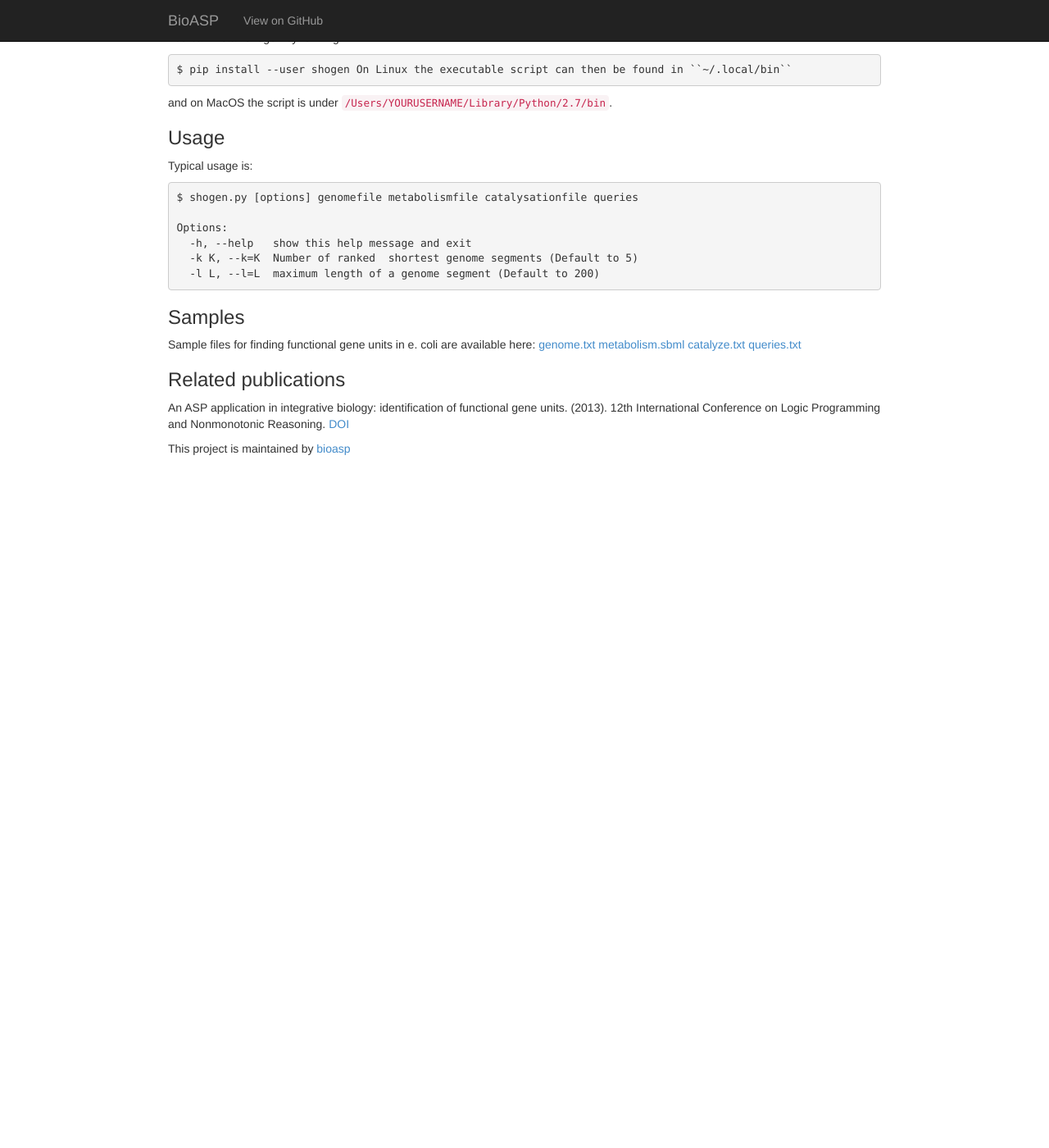
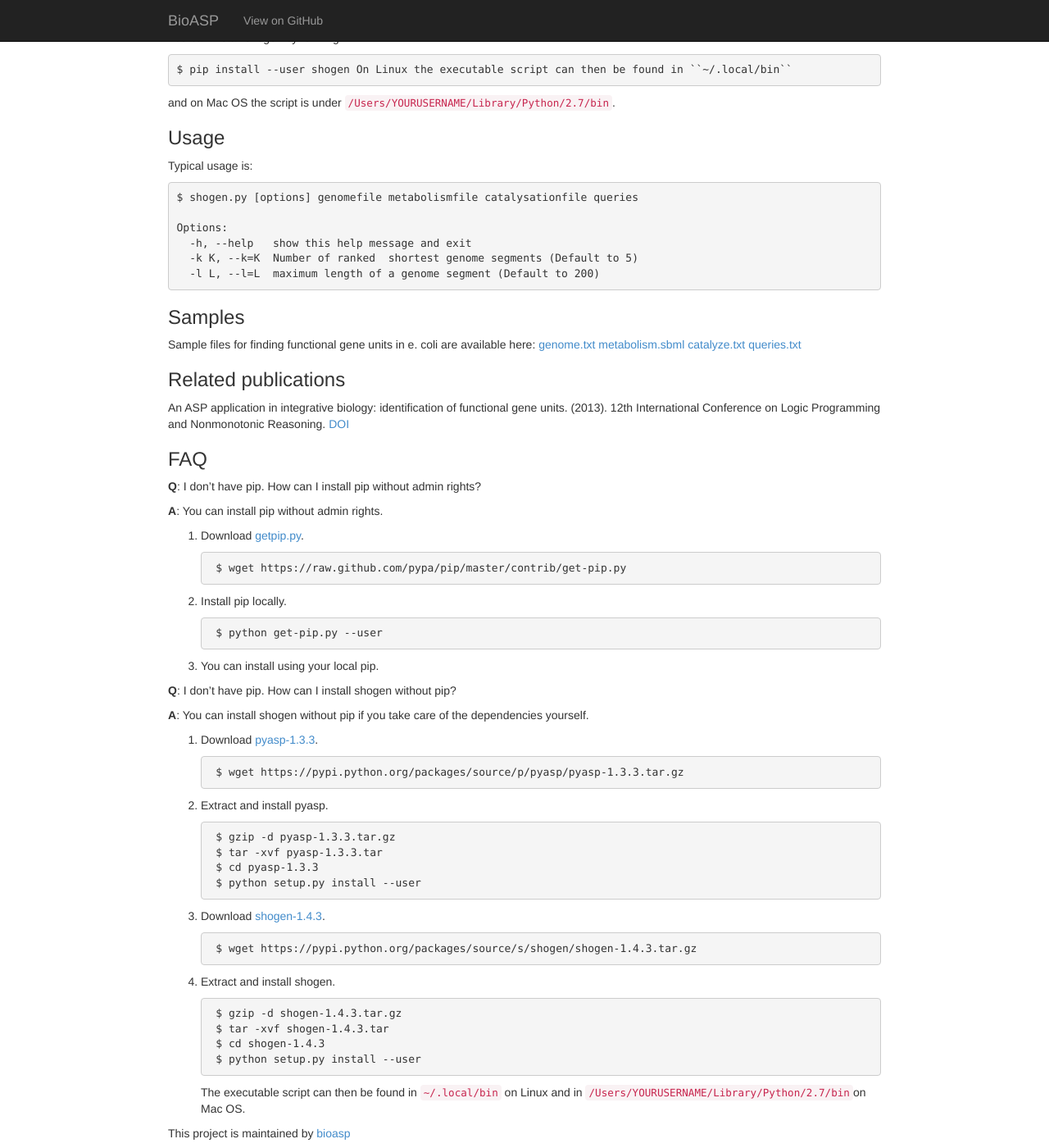
Before and after one commit to bioasp/shogen, a Jekyll site: the page built from index.md, in a window 1280 px wide and 1400 px high, scrolled down 411 px. Shown: the whole window at 82% size. Built offline with Jekyll 4.4.1, drawn with Linux system fonts in a browser that asks for light colours; before the commit the page ends 1018 px from its top, so only the background shows below that.

Commit message:
Update index.md

```diff
--- a/index.md
+++ b/index.md
@@ -15,7 +15,7 @@ You can install shogen by running:
 	$ pip install --user shogen
 On Linux the executable script can then be found in ``~/.local/bin``
 
-and on MacOS the script is under ``/Users/YOURUSERNAME/Library/Python/2.7/bin``.
+and on Mac OS the script is under ``/Users/YOURUSERNAME/Library/Python/2.7/bin``.
 
 ### Usage
 
@@ -38,3 +38,49 @@ Sample files for finding functional gene units in e. coli are available here:
 ### Related publications
 
 An ASP application in integrative biology: identification of functional gene units. (2013). 12th International Conference on Logic Programming and Nonmonotonic Reasoning. [DOI](http://dx.doi.org/10.1007/978-3-642-40564-8_21)
+
+
+### FAQ
+
+**Q**: I don't have pip. How can I install pip without admin rights?
+
+**A**: You can install pip without admin rights.
+
+1. Download [getpip.py](https://raw.github.com/pypa/pip/master/contrib/get-pip.py).
+
+		$ wget https://raw.github.com/pypa/pip/master/contrib/get-pip.py
+
+2. Install pip locally.
+
+		$ python get-pip.py --user
+
+3. You can install using your local pip.
+
+**Q**: I don't have pip. How can I install shogen without pip?
+
+**A**:  You can install shogen without pip if you take care of the dependencies yourself.
+
+1. Download [pyasp-1.3.3](https://pypi.python.org/pypi/pyasp/1.3.3).
+
+		$ wget https://pypi.python.org/packages/source/p/pyasp/pyasp-1.3.3.tar.gz
+
+2. Extract and install pyasp.
+
+		$ gzip -d pyasp-1.3.3.tar.gz
+		$ tar -xvf pyasp-1.3.3.tar
+		$ cd pyasp-1.3.3
+		$ python setup.py install --user
+
+3. Download [shogen-1.4.3](https://pypi.python.org/packages/source/s/shogen/shogen-1.4.3.tar.gz).
+
+		$ wget https://pypi.python.org/packages/source/s/shogen/shogen-1.4.3.tar.gz
+
+4. Extract and install shogen.
+
+		$ gzip -d shogen-1.4.3.tar.gz
+		$ tar -xvf shogen-1.4.3.tar
+		$ cd shogen-1.4.3
+		$ python setup.py install --user
+
+
+   The executable script can then be found in ``~/.local/bin`` on Linux and in ``/Users/YOURUSERNAME/Library/Python/2.7/bin``on Mac OS.
```
